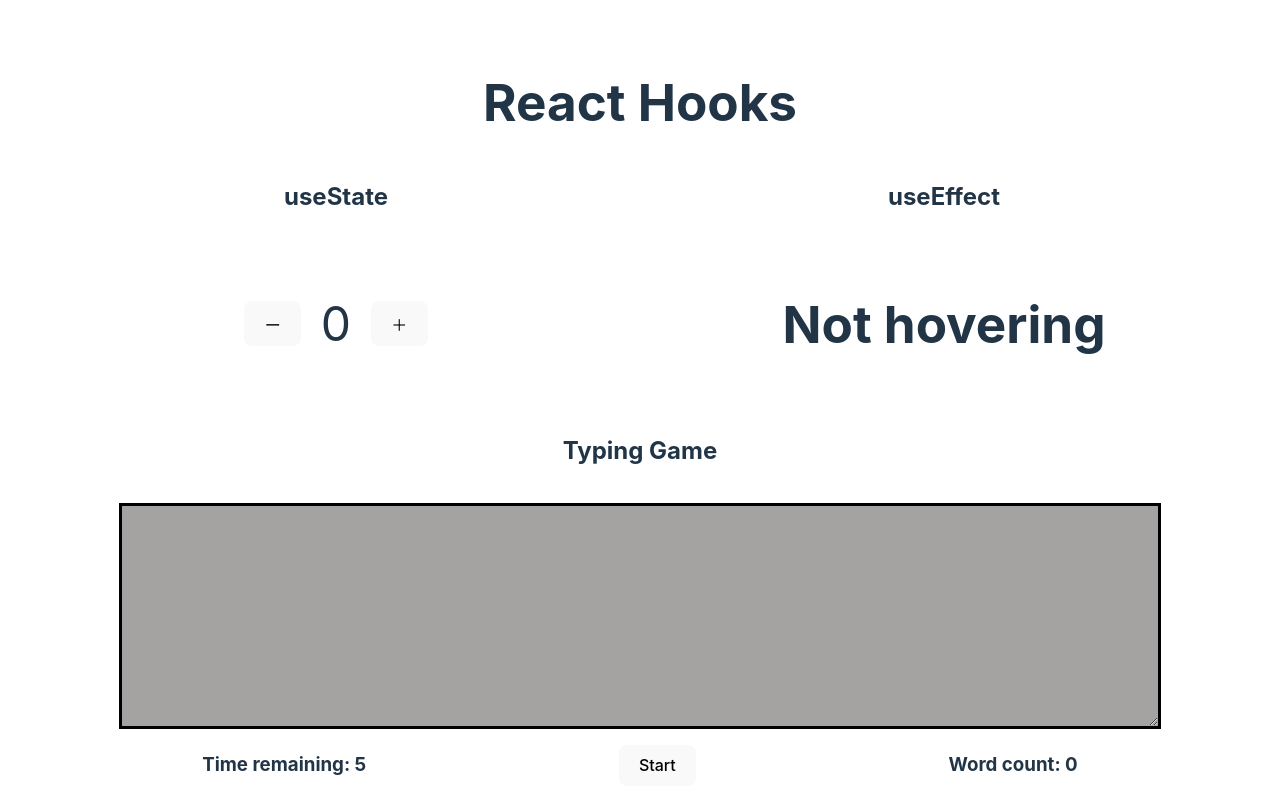
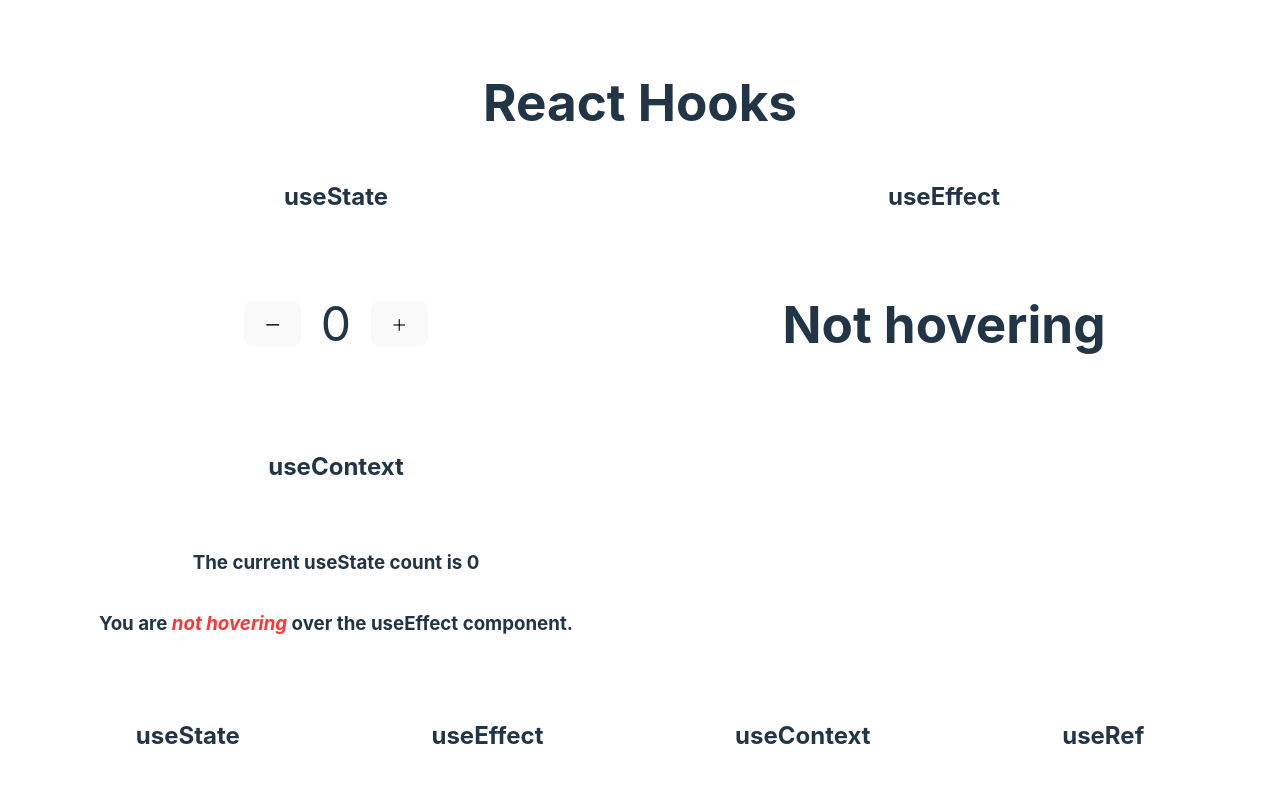
Before and after one commit to philNelson-jpn/react-hooks, a React (Vite) app: page / in a window 1280 px wide. Shown: the top 800 px of the page. Built offline with nearby package versions, Linux system fonts and the light colour scheme.

Commit message:
Styles and button text update for typing game

```diff
--- a/src/App.css
+++ b/src/App.css
@@ -10,6 +10,14 @@
   display: grid;
   gap: 16px;
   grid-template-columns: repeat(auto-fill, minmax(var(--min-column-width), 1fr));
+}
+
+.title-wrapper {
+  display: flex;
+  text-align: center;
+  justify-content: space-around;
+  margin-bottom: -10px;
+  margin-top: 16px;
 }
 
 button:disabled {
@@ -44,3 +52,13 @@ textarea:disabled {
   margin: 16px;
   border-radius: 8px;
 }
+
+.multi-line {
+  display: flex;
+  flex-direction: column;
+}
+
+.italic{
+  color: rgb(255, 52, 52);
+  font-style: italic;
+}
--- a/src/App.jsx
+++ b/src/App.jsx
@@ -4,6 +4,7 @@ import './App.css'
 import State from './most-common-hooks/State'
 import Effect from './most-common-hooks/Effect'
 import WordCountGame from './WordCountGame'
+import UseContextComponent from './most-common-hooks/UseContextComponent'
 
 function App() {
   return (
@@ -12,6 +13,7 @@ function App() {
       <div className='grid-wrapper'>
         <State />
         <Effect />
+        <UseContextComponent />
       </div>
         <WordCountGame />
     </>
--- a/src/WordCountGame.jsx
+++ b/src/WordCountGame.jsx
@@ -1,7 +1,8 @@
-import React, {useState, useEffect, useRef} from "react"
+import React, {useState, useEffect, useRef, useContext} from "react"
 import useWordGame from "./custom-hooks/useWordGame"
 
 function WordCountGame() {
+
     const {
         textBoxRef,
         handleChange,
@@ -10,12 +11,18 @@ function WordCountGame() {
         timeRemaining,
         startGame,
         wordCount
-    } = useWordGame(5)
+    } = useWordGame(10)
 
     return (
         <>
-            <h2>Typing Game</h2>
+            <div className="title-wrapper">
+                <h2>useState</h2>
+                <h2>useEffect</h2>
+                <h2>useContext</h2>
+                <h2>useRef</h2>
+            </div>
             <div className="word-game-wrapper">
+                <h2>Typing Game</h2>
                 <textarea
                     ref={textBoxRef}
                     onChange={handleChange}
@@ -28,7 +35,7 @@ function WordCountGame() {
                         onClick={startGame}
                         disabled={isTimeRunning}
                     >
-                        Start
+                        {timeRemaining === 0 || isTimeRunning ? "Try again" : "Start"}
                     </button>
                     <h3>Word count: {wordCount}</h3>
                 </div>
--- /dev/null
+++ b/src/most-common-hooks/UseContextComponent.jsx
@@ -0,0 +1,16 @@
+import React, {useContext} from 'react'
+import {Context} from './Context'
+
+export default function UseContextComponent(){
+    const {count, hovered} = useContext(Context)
+
+    return (
+        <div>
+            <h2>useContext</h2>
+            <div className="hook-wrapper multi-line">
+                <h3>The current useState count is {count}</h3>
+                {hovered ? <h3>You <span className="italic">have hovered</span> over the useEffect component</h3> : <h3>You are <span className="italic">not hovering</span> over the useEffect component.</h3>}
+            </div>
+        </div>
+    )
+}
```
